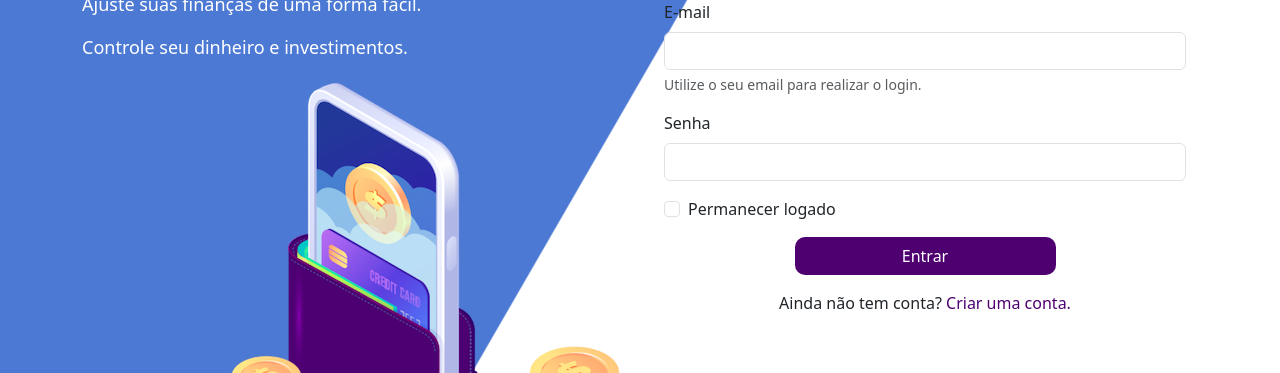
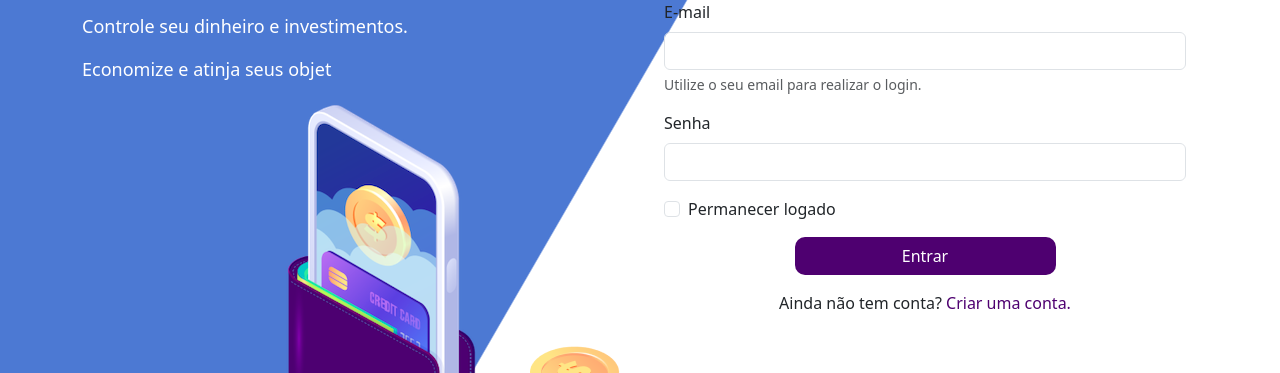
Before and after one commit to eduardofl6/Nikel, a plain HTML site: page public/index.html in a window 1280 px wide. Shown: the part 166-539 px from the top of the page. Drawn offline with nearby package versions, Linux system fonts and the light colour scheme.

```diff
--- a/public/index.html
+++ b/public/index.html
@@ -13,8 +13,9 @@
             <div class="row vh-100">
                 <div class="col-md-6 d-flex justify-content-center my-5 flex-column ">
                     <div class="text-login">
-                        <p>Ajuste suas finânças de uma forma fácil.</p>
+                        <p>Organize suas finânças de uma forma fácil.</p>
                         <p>Controle seu dinheiro e investimentos.</p>
+                        <p>Economize e atinja seus objet</p>
                     </div>
                     <div class="text-center">
                         <img src="./assets/pocket.png" alt="pocket image" class="img-fluid"srcset="">
```
